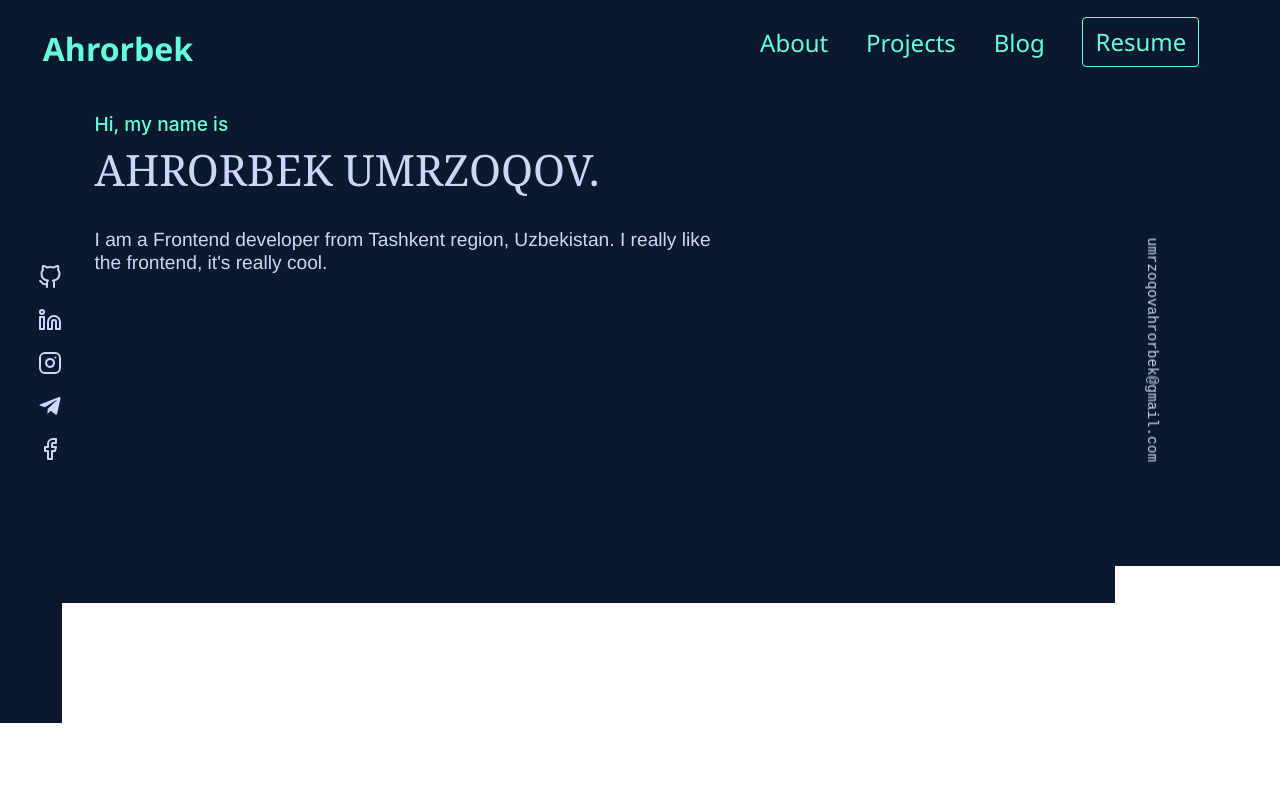
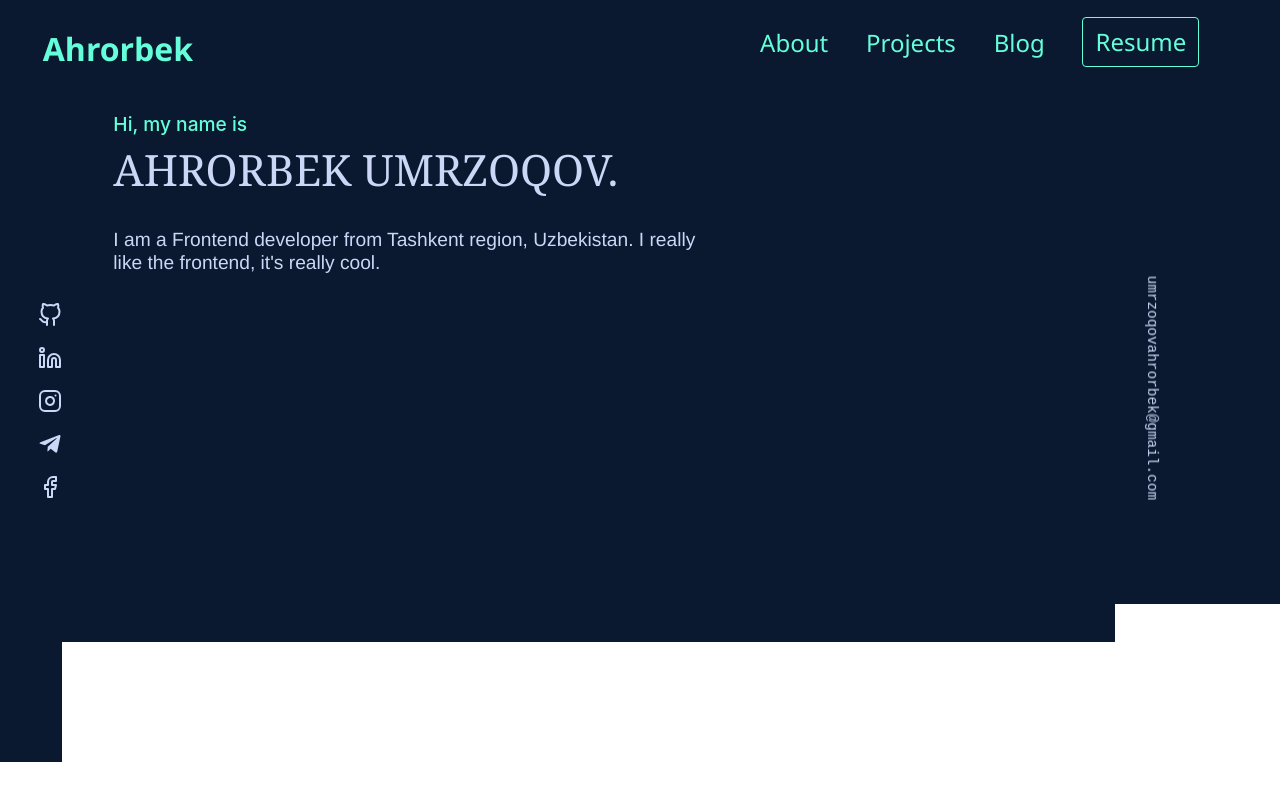
Before and after one commit to AhrorShoH/for-portfolio, a React (Create React App) app: page / in a window 1280 px wide. Built offline with nearby package versions, Linux system fonts and the light colour scheme.

Commit message:
Update main.css

```diff
--- a/src/components/main.css
+++ b/src/components/main.css
@@ -297,9 +297,9 @@
     color: white;
     width: auto;
     height: 100%;
-    padding-left: 0.5cm;
+    padding-left: 1cm;
     padding-top: 11cm;
-    padding-bottom: 8%;
+    padding-bottom: 11%;
   }
   #hello {
     animation-duration: 1250ms;
```
